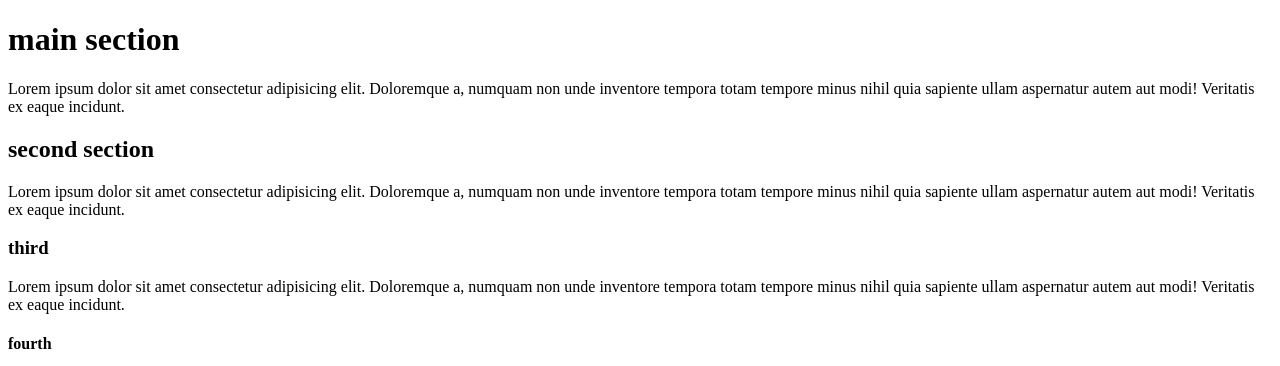
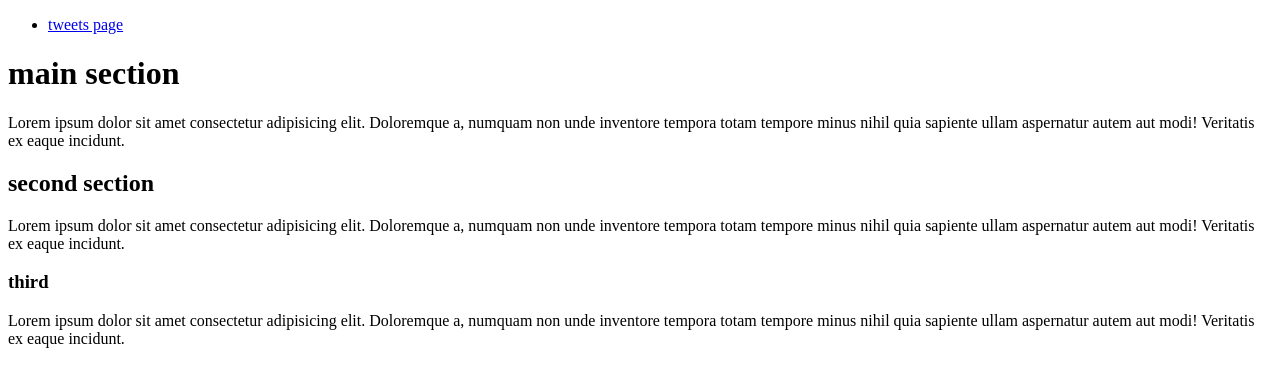
Before and after one commit to OmegaM97/My_First_Portfolio, a plain HTML site: page html_basic/index.html in a window 1280 px wide. Shown: the top 366 px of the page. Drawn offline with Linux system fonts and the light colour scheme.

Commit message:
create tweets page

```diff
--- a/html_basic/index.html
+++ b/html_basic/index.html
@@ -6,6 +6,13 @@
   <title>home page</title>
 </head>
 <body>
+  <nav>
+    <ul>
+      <li>
+        <a href="tweets.html">tweets page</a>
+      </li>
+    </ul>
+  </nav>
   <h1>main section</h1>
   <p>Lorem ipsum dolor sit amet consectetur adipisicing elit. Doloremque a, numquam non unde inventore tempora totam tempore minus nihil quia sapiente ullam aspernatur autem aut modi! Veritatis ex eaque incidunt.</p>
 
```
Also changed, not shown: html_basic/tweets.html (added, +19 -0 lines).
